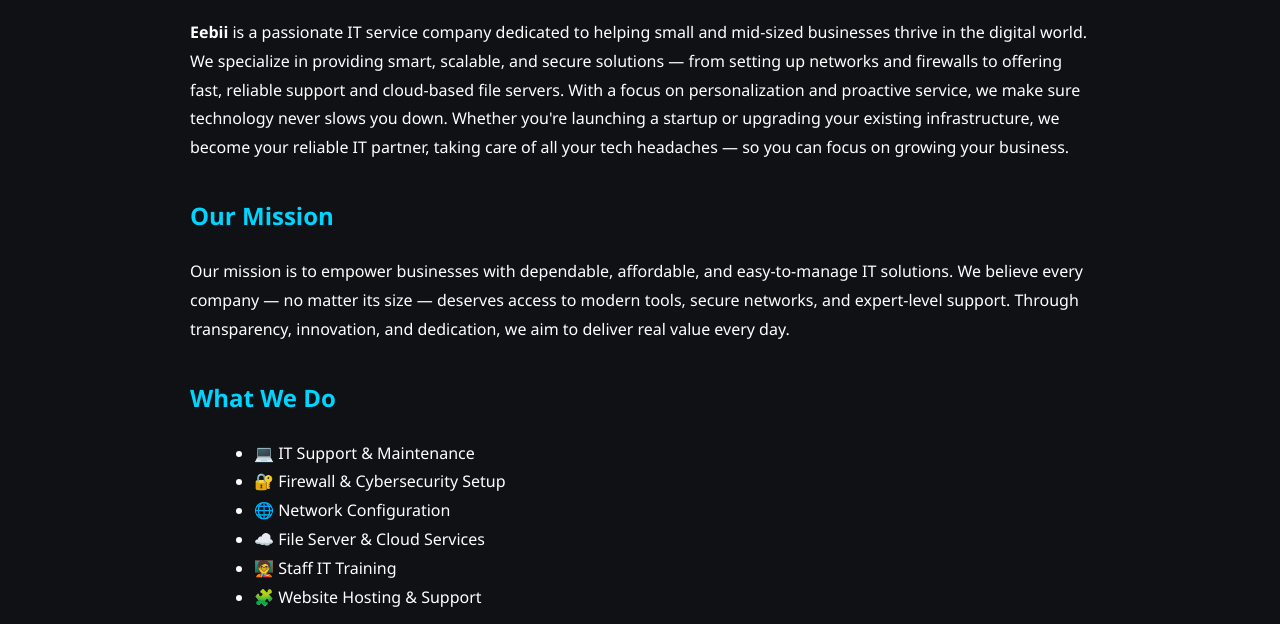
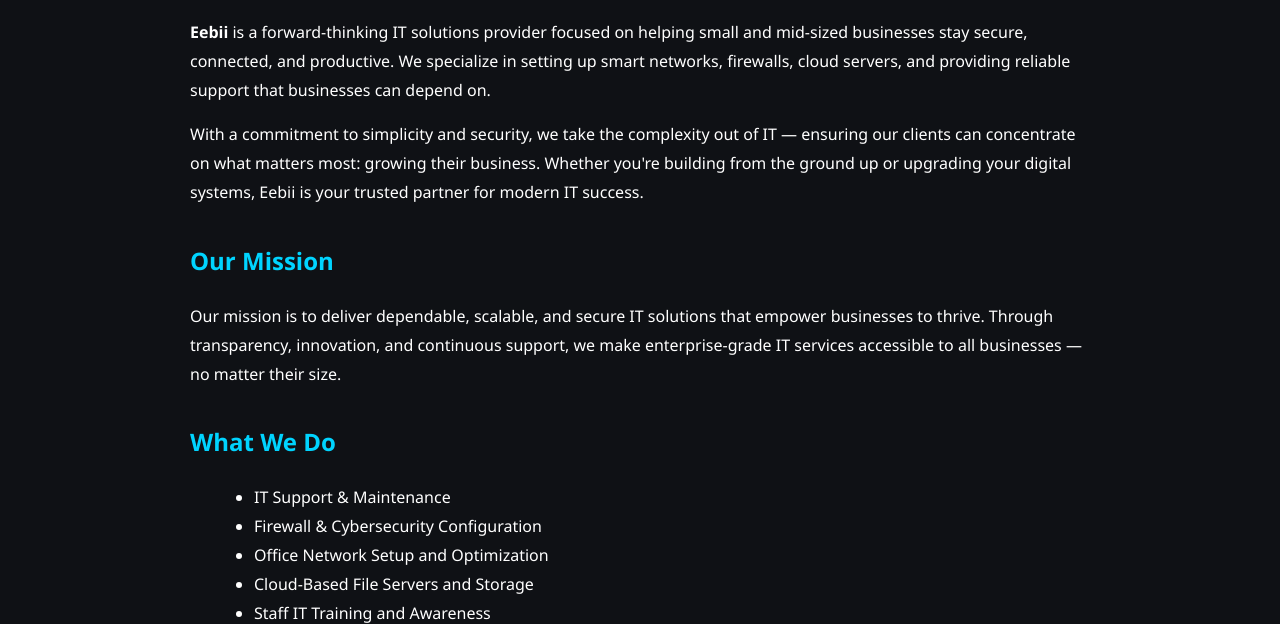
Before and after one commit to Neo000001/eebii-site, a plain HTML site: page about.html in a window 1280 px wide. Shown: the part 190-814 px from the top of the page. Drawn offline with Linux system fonts and the light colour scheme.

Commit message:
Update about.html

```diff
--- a/about.html
+++ b/about.html
@@ -21,31 +21,29 @@
     </div>
   </nav>
 
+  <!-- Main Content -->
   <main class="container about-section">
     <h1>About Eebii</h1>
-    <p><strong>Eebii</strong> is a passionate IT service company dedicated to helping small and mid-sized businesses thrive in the digital world.
-We specialize in providing smart, scalable, and secure solutions — from setting up networks and firewalls to offering fast, reliable support and cloud-based file servers. With a focus on personalization and proactive service, we make sure technology never slows you down.
+    <p><strong>Eebii</strong> is a forward-thinking IT solutions provider focused on helping small and mid-sized businesses stay secure, connected, and productive. We specialize in setting up smart networks, firewalls, cloud servers, and providing reliable support that businesses can depend on.</p>
 
-Whether you're launching a startup or upgrading your existing infrastructure, we become your reliable IT partner, taking care of all your tech headaches — so you can focus on growing your business.</p>
+    <p>With a commitment to simplicity and security, we take the complexity out of IT — ensuring our clients can concentrate on what matters most: growing their business. Whether you're building from the ground up or upgrading your digital systems, Eebii is your trusted partner for modern IT success.</p>
 
     <h2>Our Mission</h2>
-    <p>Our mission is to empower businesses with dependable, affordable, and easy-to-manage IT solutions.
-We believe every company — no matter its size — deserves access to modern tools, secure networks, and expert-level support. Through transparency, innovation, and dedication, we aim to deliver real value every day.
-
-</p>
+    <p>Our mission is to deliver dependable, scalable, and secure IT solutions that empower businesses to thrive. Through transparency, innovation, and continuous support, we make enterprise-grade IT services accessible to all businesses — no matter their size.</p>
 
     <h2>What We Do</h2>
     <ul>
-      <li>💻 IT Support & Maintenance</li>
-      <li>🔐 Firewall & Cybersecurity Setup</li>
-      <li>🌐 Network Configuration</li>
-      <li>☁️ File Server & Cloud Services</li>
-      <li>🧑‍🏫 Staff IT Training</li>
-      <li>🧩 Website Hosting & Support</li>
+      <li>IT Support & Maintenance</li>
+      <li>Firewall & Cybersecurity Configuration</li>
+      <li>Office Network Setup and Optimization</li>
+      <li>Cloud-Based File Servers and Storage</li>
+      <li>Staff IT Training and Awareness</li>
+      <li>Website Hosting, Setup, and Support</li>
+      <li>Software Development & Automation Tools</li>
     </ul>
 
     <h2>Why Choose Eebii?</h2>
-    <p>With real-world experience and proactive support, we deliver fast, reliable, and cost-effective solutions to keep your business running without interruptions.</p>
+    <p>We bring hands-on experience, fast response times, and proactive care to every project. Whether it's resolving day-to-day issues or building long-term IT strategies, Eebii provides the expertise and support to help your business run smoothly — and stay protected.</p>
 
     <p>📞 Have questions? <a href="index.html#contact">Contact us today</a>.</p>
   </main>
```
